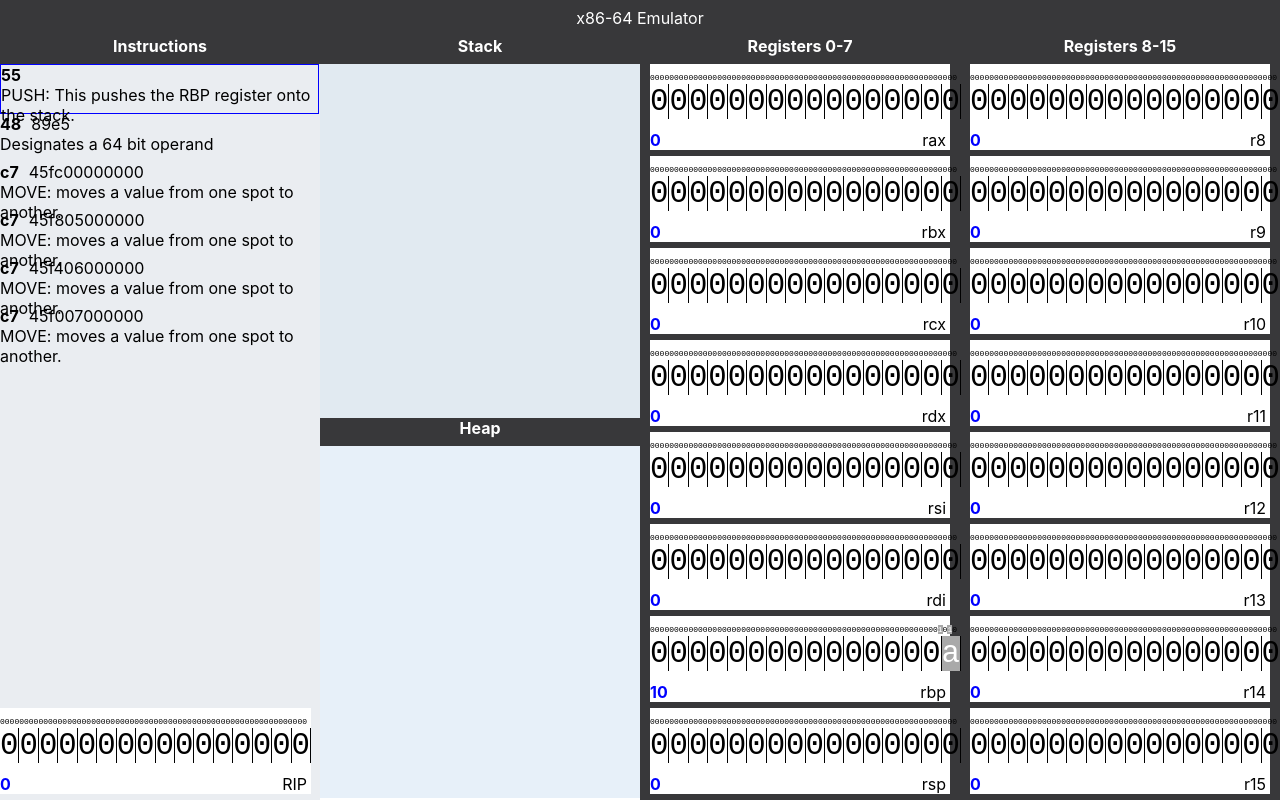
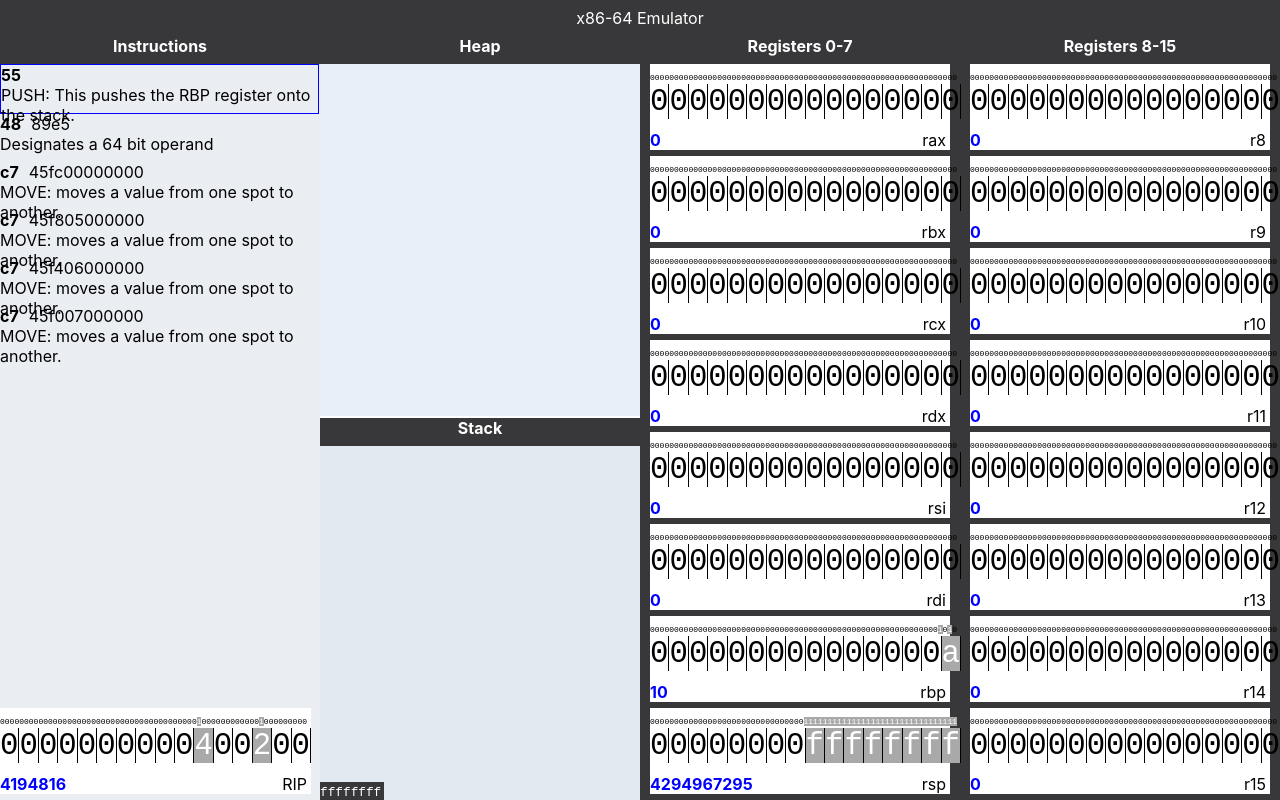
Before and after one commit to iptaylortechnical/x64, a React (Create React App) app: page / in a window 1280 px wide. Built offline with nearby package versions, Linux system fonts and the light colour scheme.

Commit message:
added correct stack orientation and offsets

```diff
--- a/src/App.js
+++ b/src/App.js
@@ -17,7 +17,7 @@ class App extends Component {
       rsi: 0,
       rdi: 0,
       rbp: 10,
-      rsp: 0,
+      rsp: 0xffffffff,
     },
     registers815: {
       r8: 0,
@@ -42,10 +42,10 @@ class App extends Component {
         const newRIP = this.state.rip + 2 + currentInst.instruction.length;
         const newCounter = this.state.artificialProgramCounter + 1;
         const stackItem = this.state.registers07.rbp;
-        const newStack = this.state.stack + stackItem.toString(16).split('').reverse().join().padStart(32, '0');
+        const newStack = this.state.stack + stackItem.toString(16).padStart(16, '0');
 
         const oldRegs = this.state.registers07;
-        oldRegs.rsp += 8;
+        oldRegs.rsp -= 16;
 
         this.setState({
           rip: newRIP,
--- /dev/null
+++ b/src/comp/addressLine.js
@@ -0,0 +1,14 @@
+import React, { Component } from 'react';
+import './css/addressLine.css';
+
+class AddressLine extends Component {
+  render() {
+    return (
+      <div className="AddressLine">
+       {this.props.value.toString(16).padStart(8, '0')}
+      </div>
+    )
+  }
+}
+
+export default AddressLine;
--- a/src/comp/body.js
+++ b/src/comp/body.js
@@ -17,13 +17,14 @@ class Body extends Component {
         </Column>
         <DoubleColumn slots={[
           {
+            headerText: "Heap",
+            content: <HeapSet />
+          },
+          {
             headerText: "Stack",
             content: <StackSet stack={this.props.stack}/>
           },
-          {
-            headerText: "Heap",
-            content: <HeapSet />
-          }
+
         ]} />
         {/* <Column headerText="Stack"><StackSet /></Column> */}
         <Column headerText="Registers 0-7">
--- /dev/null
+++ b/src/comp/css/addressLine.css
@@ -0,0 +1,6 @@
+.AddressLine {
+    margin-top: 3px;
+    font-size: 0.9984vw;
+    color: white;
+    font-family: monospace;
+}
--- a/src/comp/css/doubleColumn.css
+++ b/src/comp/css/doubleColumn.css
@@ -14,9 +14,9 @@
 }
 
 .doubleTopContainer {
-  height: 50%;
+  height: 47.75vh;
 }
 
 .doubleBottomContainer {
-  height: 50%;
+  height: 47.75vh;
 }
--- a/src/comp/css/stackLine.css
+++ b/src/comp/css/stackLine.css
@@ -2,5 +2,6 @@
   width: 100%;
   background: white;
   margin-top: 3px;
-  font-size: 1.248vw;
+  font-size: 0.9984vw;
+  font-family: monospace;
 }
--- a/src/comp/css/stackSet.css
+++ b/src/comp/css/stackSet.css
@@ -1,4 +1,21 @@
 .StackSet {
   background-color: #e1eaf1;
-  height: 100%;
+  height: 44.25vh;
+  position: relative;
 }
+
+.stackBottomContainer {
+  position: absolute;
+  bottom: 0;
+}
+
+.stackAddresses {
+  width: 5vw;
+  display: inline-block;
+  background-color: #38383a;
+}
+
+.stackDisplay {
+  width: 20vw;
+  display: inline-block;
+}
--- a/src/comp/ripSet.js
+++ b/src/comp/ripSet.js
@@ -15,7 +15,7 @@ class RipSet extends Component {
                 instruction={i} />)}
         </div>
         <div className="floatingRegister">
-          <Register value={this.props.current} label="RIP" />
+          <Register value={this.props.current + 0x400200} label="RIP" />
         </div>
       </div>
     )
--- a/src/comp/stackLine.js
+++ b/src/comp/stackLine.js
@@ -5,7 +5,11 @@ class StackLine extends Component {
   render() {
     return (
       <div className="StackLine">
-        {this.props.value.toString(16).padStart(16, '0')}
+        {this.props.value.toString(16)
+          .padStart(16, '0')
+          .match(/.{1,2}/g)
+          .reverse()
+          .join('')}
       </div>
     )
   }
--- a/src/comp/stackSet.js
+++ b/src/comp/stackSet.js
@@ -1,13 +1,22 @@
 import React, { Component } from 'react';
 import './css/stackSet.css';
 import StackLine from './stackLine';
+import AddressLine from './addressLine';
 
 class StackSet extends Component {
   render() {
-    const lines = this.props.stack.match(/.{1,32}/g) || [];
+    const lines = (this.props.stack.match(/.{1,32}/g) || []).reverse();
+    const addresses = [...lines,0].map((_, i) => <AddressLine value={0xffffffff - (i * 32)} />).reverse()
     return (
       <div className="StackSet">
-        {lines.map(s => <StackLine value={s}/>)}
+        <div className="stackBottomContainer">
+          <div className="stackAddresses">
+            {addresses}
+          </div>
+          <div className="stackDisplay">
+            {lines.map(s => <StackLine value={s} />)}
+          </div>
+        </div>
       </div>
     )
   }
```
